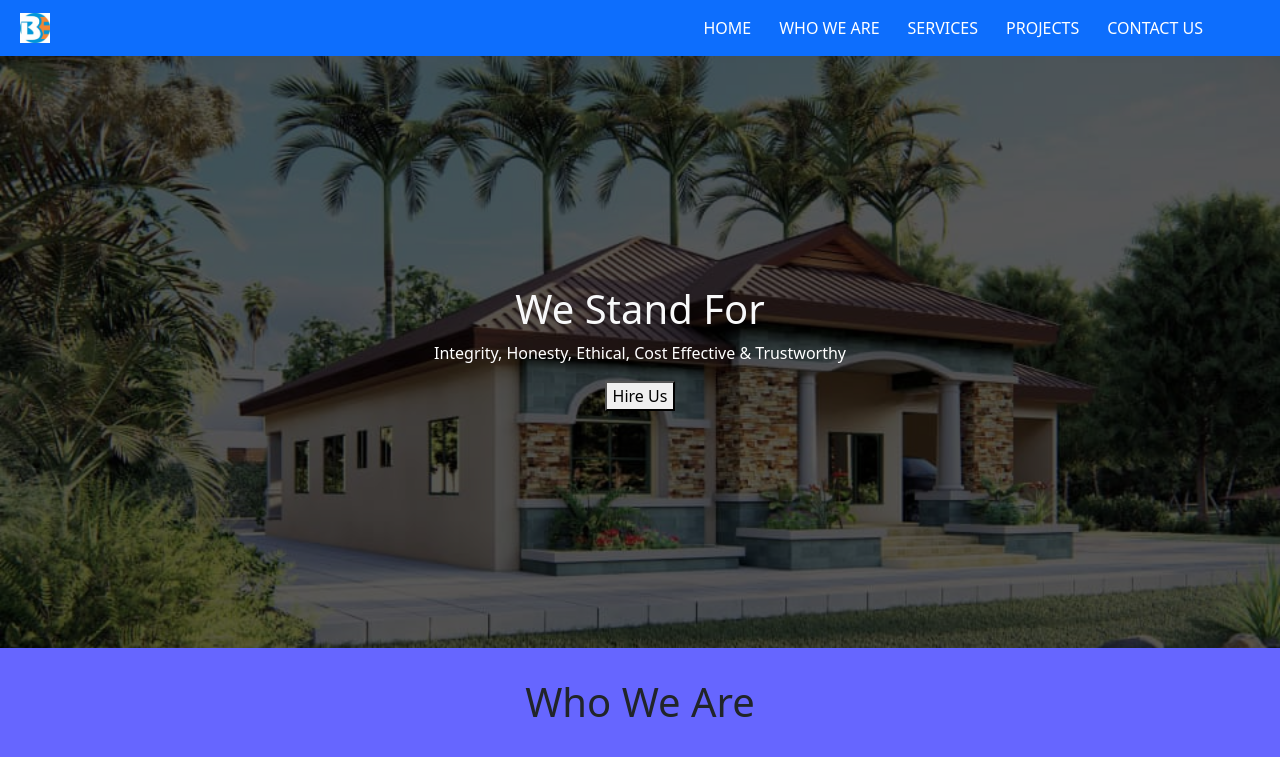
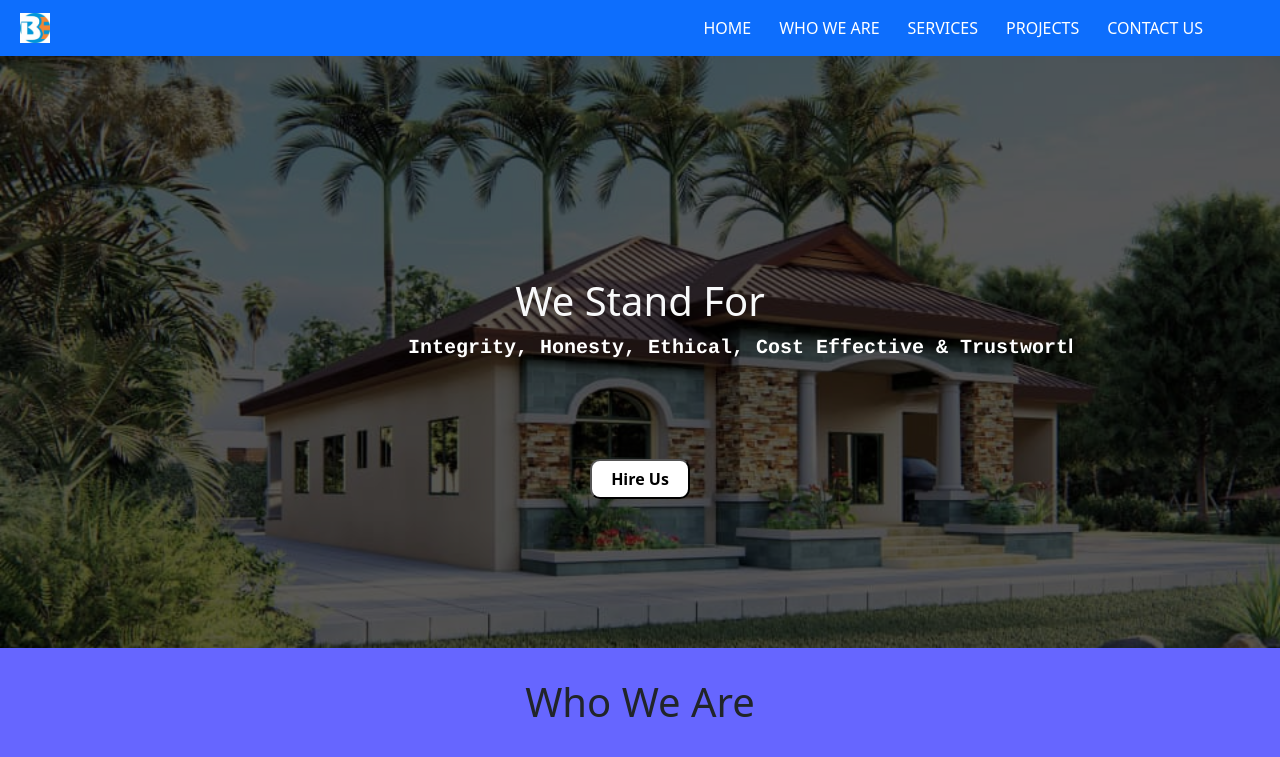
Before and after one commit to flosatechnologies/blessdel, a React (Create React App) app: page / in a window 1280 px wide. Shown: the top 757 px of the page. Built offline with nearby package versions, Linux system fonts and the light colour scheme.

Commit message:
simple correction

```diff
--- a/src/css/home.css
+++ b/src/css/home.css
@@ -28,8 +28,7 @@
   flex-direction: column;
 }
 
-
-/* #header {
+#header {
   margin-top: 5em;
 }
 
@@ -66,8 +65,8 @@ p {
 @keyframes type {
   from {
     width: 10px;
-  } */
-
+  }
+}
 .header {
   font-size: 3vw;
 }
@@ -85,5 +84,4 @@ p {
   height: 40px;
   border-radius: 10px;
   font-weight: bold;
-
 }
```
